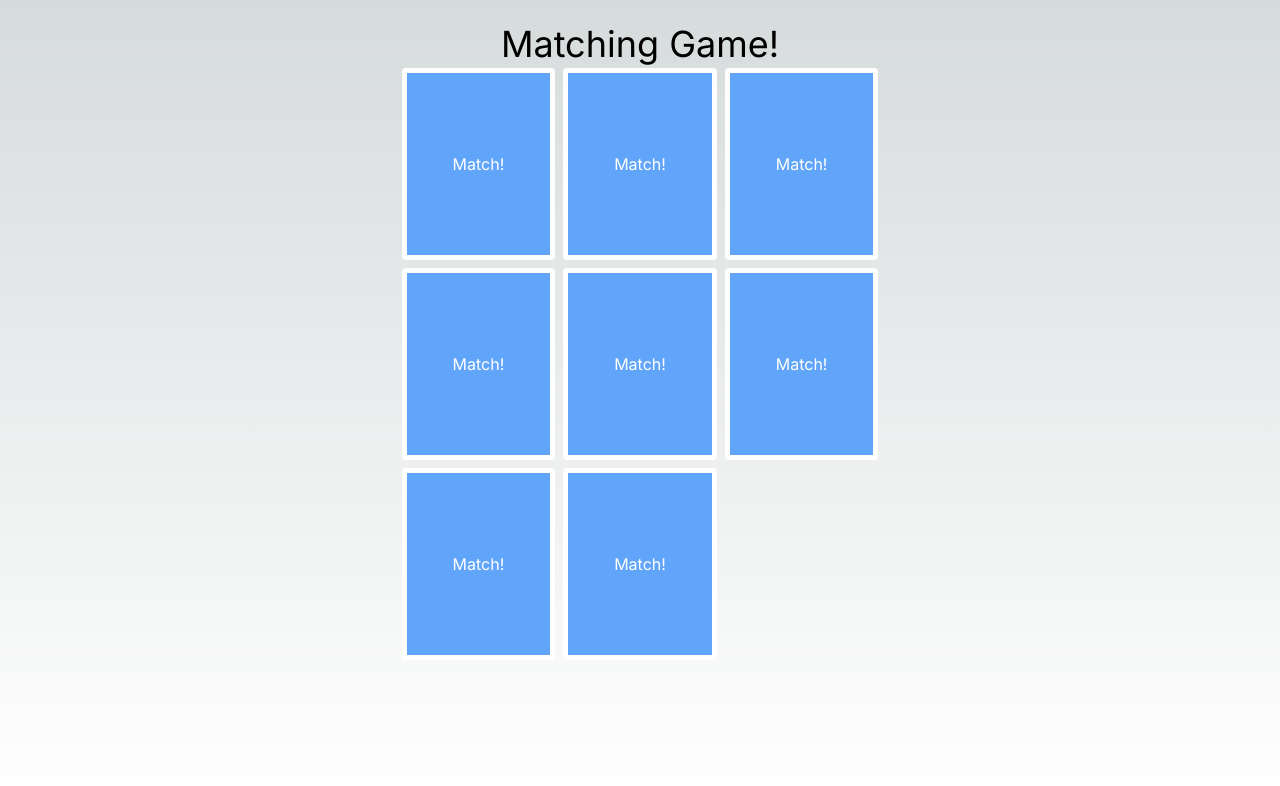
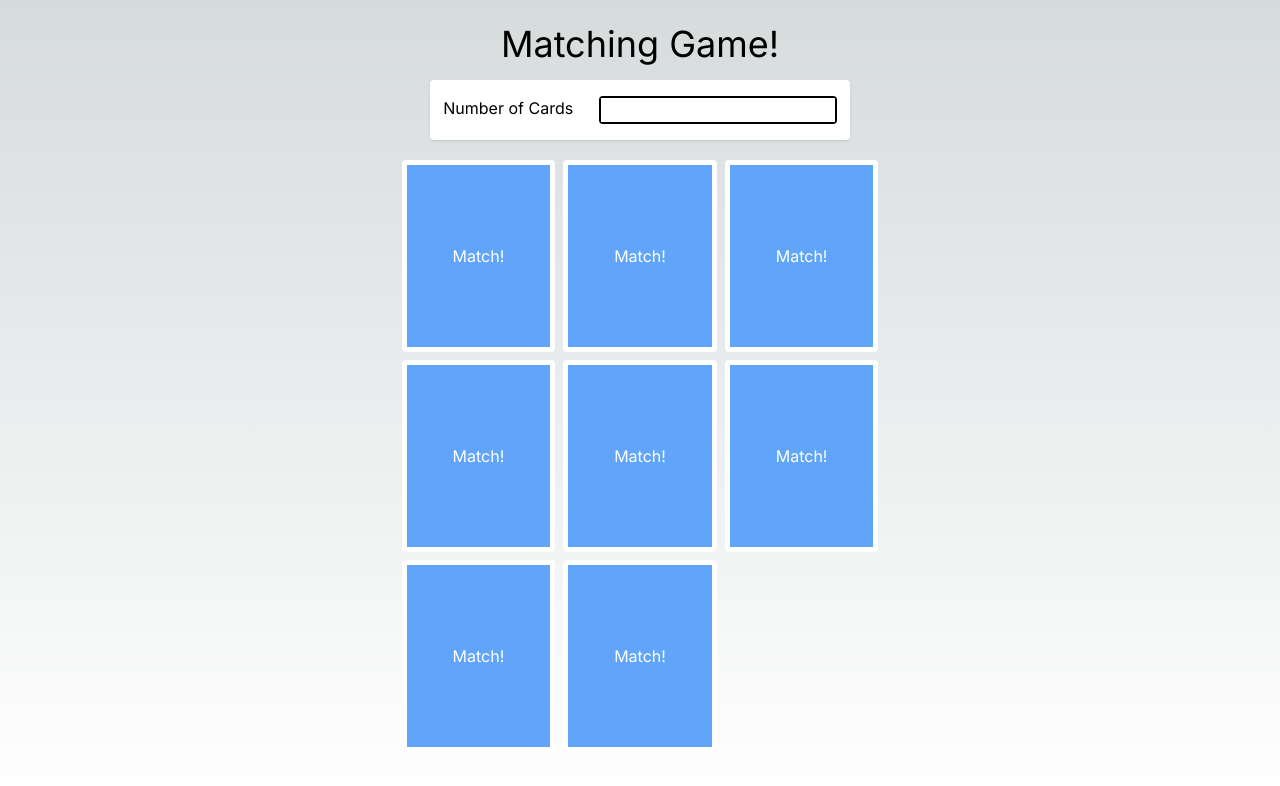
Before and after one commit to uriapete/BrowserMatchingGame-Next, a Next.js app: page / in a window 1280 px wide. Shown: the top 786 px of the page. Built offline with nearby package versions, Linux system fonts and the light colour scheme.

Commit message:
app/page.tsx - begin game config form

```diff
--- a/src/app/page.tsx
+++ b/src/app/page.tsx
@@ -119,6 +119,18 @@ export default function Home(this: any) {
   return (
     <main className="flex min-h-screen flex-col items-center p-6">
       <h1 className="text-4xl">Matching Game!</h1>
+      <div className="game-config shadow bg-white rounded py-[2vh] px-[1vw] my-[2vh]">
+        <form action="" className='flex flex-col'>
+          <div className='flex flex-row'>
+            <div className='mr-[1vw]'>
+              <label htmlFor="numCards">Number of Cards</label>
+            </div>
+            <div className='ml-[1vw] border-black border-2 rounded'>
+              <input type="number" name="numCards" id="config-num-cards" />
+            </div>
+          </div>
+        </form>
+      </div>
       <div className="gameboardcontainer mx-auto grid grid-cols-3">
         {cards.map((card, idx) => {
           // get frnttxt of card
```
